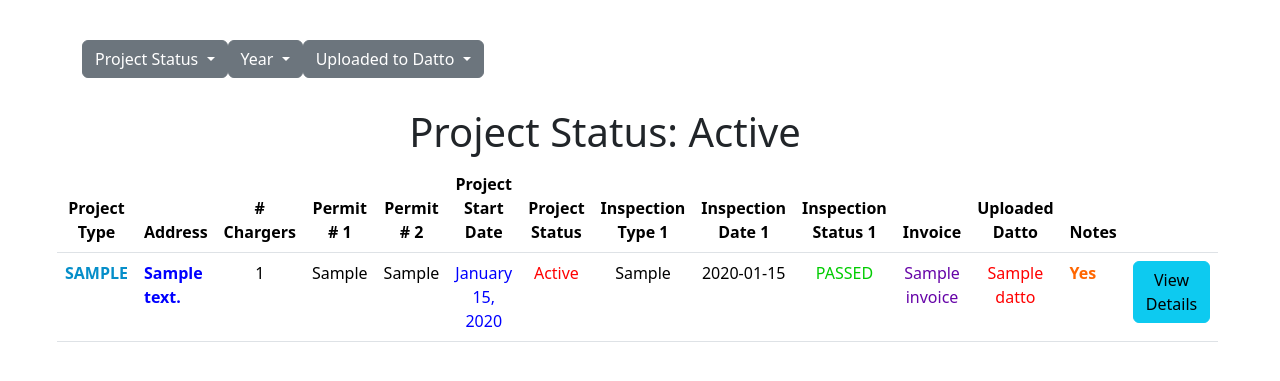
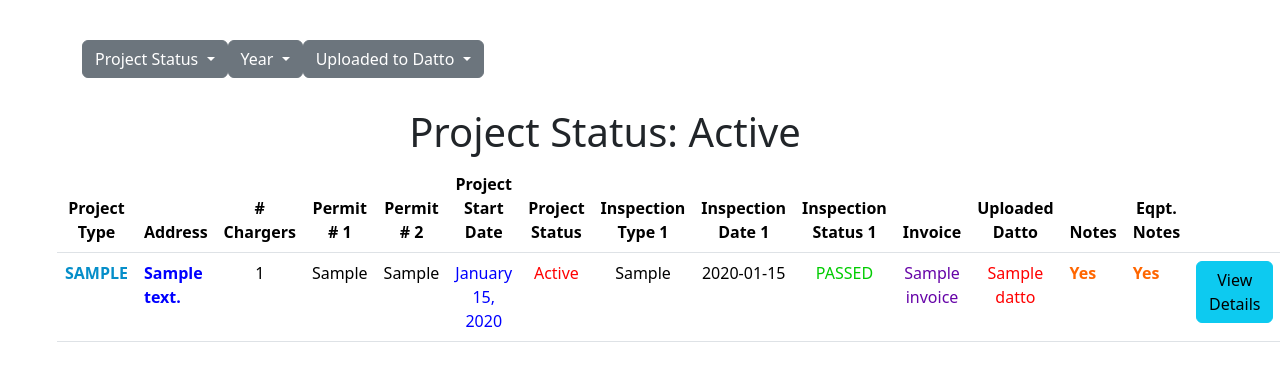
Before and after one commit to Carlos-cybertech/cybertechelec, a Flask app: template templates/portfolio/project_status.html in a window 1280 px wide. Shown: the part 88-469 px from the top of the page. Run offline with Flask 3, Linux system fonts and the light colour scheme; the template is opened without the code that fills it: most values are stand-ins (such as "Sample title", 1, 10 or a date in 2020); parts of the project's set-up code (start-up, migrations or seed data) failed here and were passed over.

Commit message:
Update project_status.html

```diff
--- a/templates/portfolio/project_status.html
+++ b/templates/portfolio/project_status.html
@@ -79,6 +79,7 @@
                     <th class="text-center">Invoice</th>
                     <th class="text-center">Uploaded Datto</th>
                     <th class="text-center">Notes</th>
+                    <th class="text-center">Eqpt. Notes</th>
                     <th></th>
                 </tr>
             </thead>
@@ -170,6 +171,13 @@
                         {% endif %}
                     </td>
                     <td class="text-start">
+                        {% if project.equipment_notes is not none %}
+                        <span style="color: rgb(255, 102, 0); font-weight: bold;">{{ "Yes" }}</span>
+                        {% else %}
+                        {{ "No"}}
+                        {% endif %}
+                    </td>
+                    <td class="text-start">
                         <form action="{{ url_for('portfolio.project_details', project_id=project.id) }}" method="get">
                             <button type="submit" class="btn btn-info">View Details</button>
                         </form>
```
